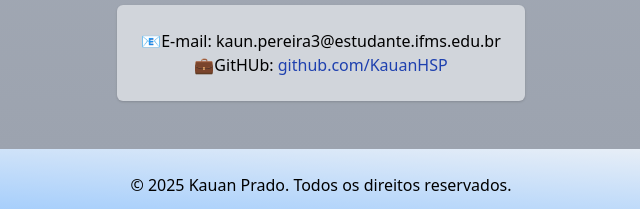
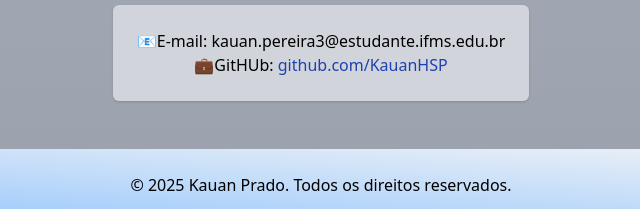
Before and after one commit to KauanHSP/Atividade-Portif-lio-Laec, a plain HTML site: page index.html in a window 1280 px wide. Shown: the part 2213-2422 px from the top of the page, 319-959 px from the left. Drawn offline with nearby package versions, Linux system fonts and the light colour scheme.

Commit message:
corrigindo uma letra

```diff
--- a/index.html
+++ b/index.html
@@ -68,7 +68,7 @@
             <h2 class="text-center py-6 text-4xl font-serif mb-2">Contato:</h2>
             <div class="flex">
                <div class="text-center max-w-5xl m-auto bg-gray-300 shadow p-6 rounded-md">
-                    <p>📧E-mail: kaun.pereira3@estudante.ifms.edu.br</p>
+                    <p>📧E-mail: kauan.pereira3@estudante.ifms.edu.br</p>
                     <p>💼GitHUb: <a href="https://github.com/KauanHSP" class="text-blue-800 hover:text-blue-500 hover:underline" target="_blank" rel="external">github.com/KauanHSP</a></p>
                 </div>
             </div>
```
